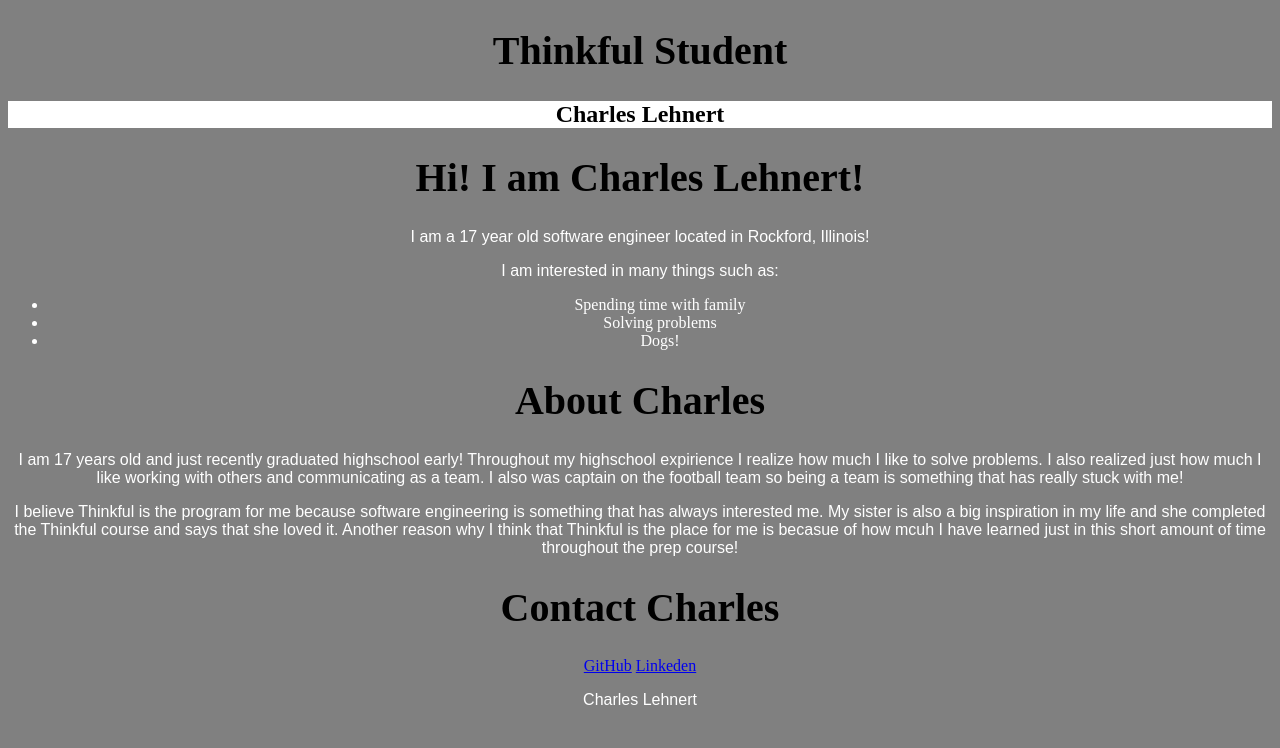
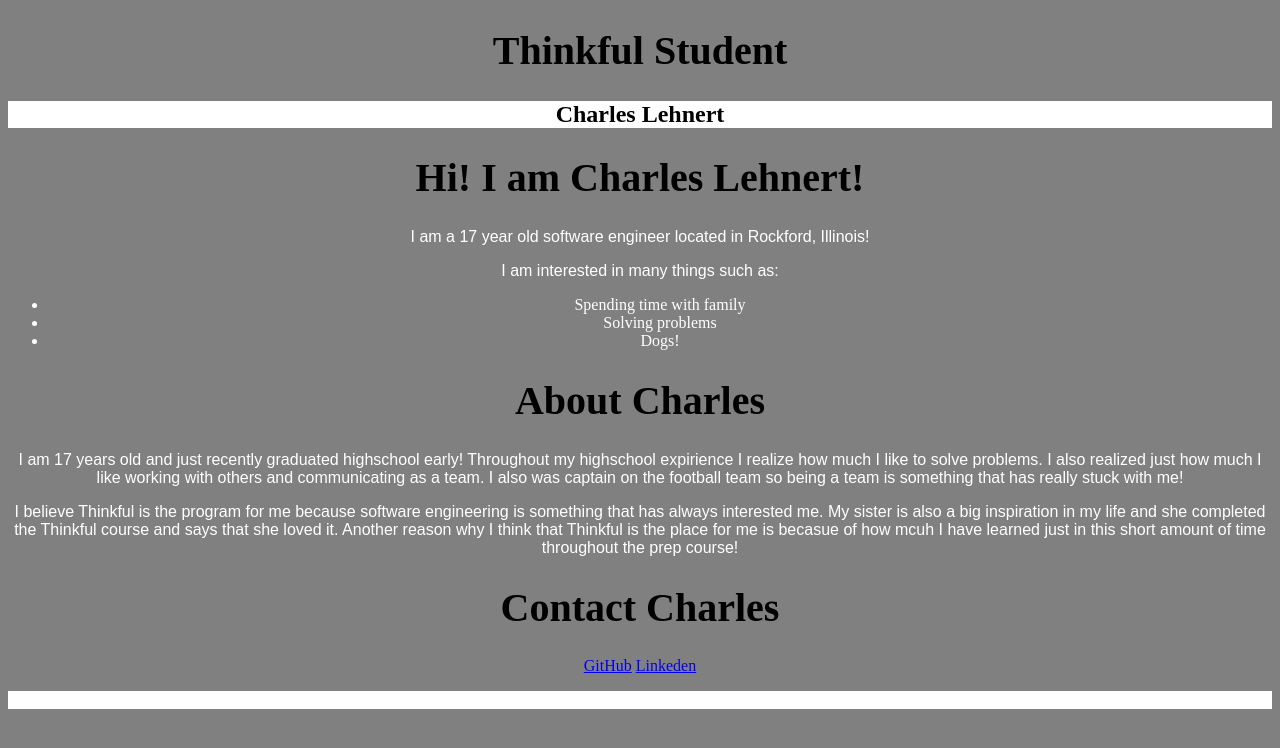
Before and after one commit to CharlesLehnert/CharlesLehnert-port, a plain HTML site: page index.html in a window 1280 px wide. Drawn offline with Linux system fonts and the light colour scheme.

Commit message:
Update style.css

```diff
--- a/style.css
+++ b/style.css
@@ -36,3 +36,6 @@ p {
  color: white;
 	text-align:center;
 	 }
+footer{
+	background: white;
+}
```
